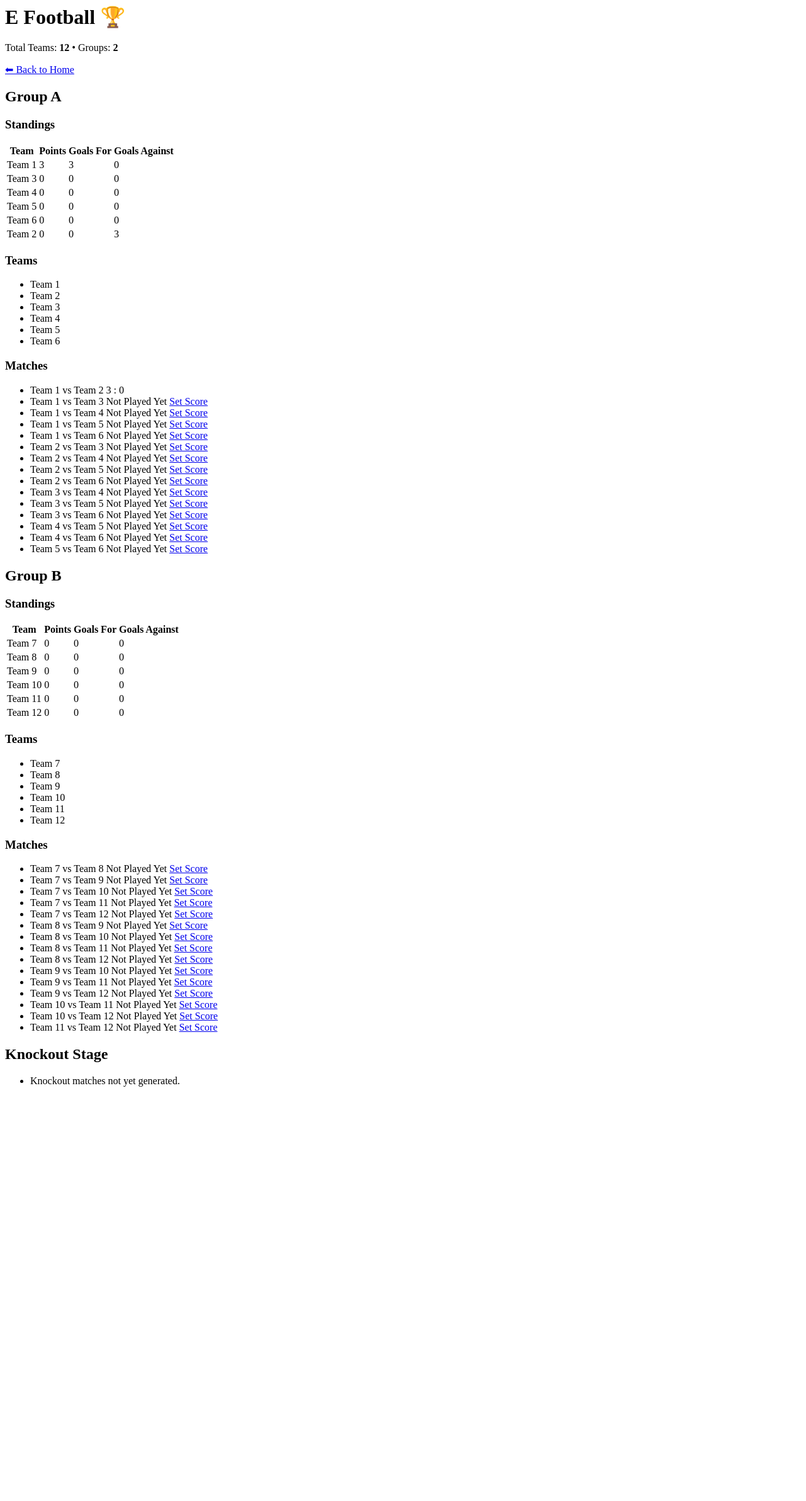
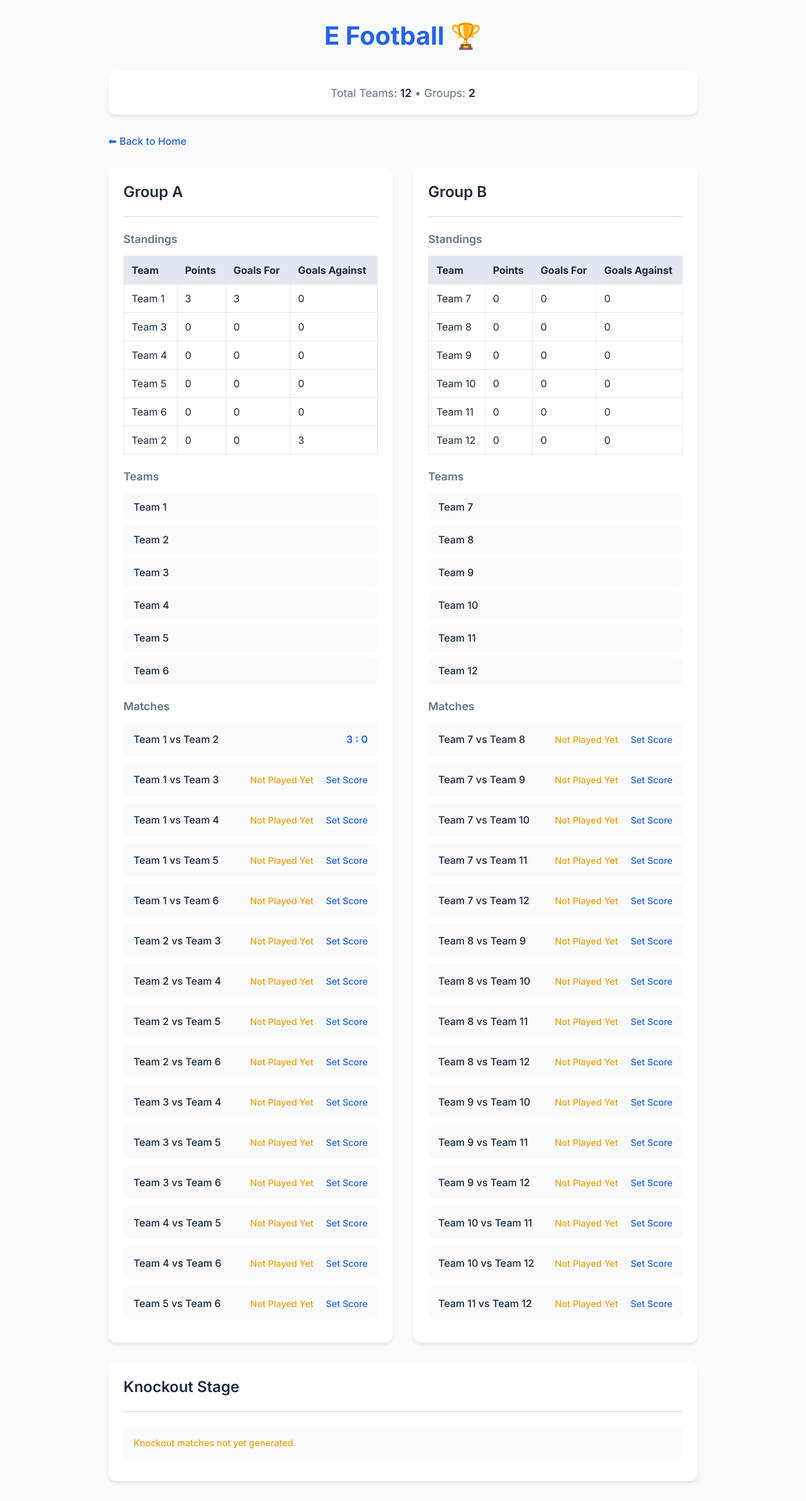
Before and after one commit to RkTushar/Tournamento----using-python, a Django app: page /tournament/1/ in a window 1280 px wide. Shown: the whole page at 63% size. Before the commit the page ends 1726 px from the top, so only its background shows below. Run offline with Django 5.2, Linux system fonts and the light colour scheme; data comes from the database, SQL or seed files in the repository.

Commit message:
Update tournament_detail.html

```diff
--- a/tournamento/core/templates/core/tournament_detail.html
+++ b/tournamento/core/templates/core/tournament_detail.html
@@ -1,5 +1,179 @@
-<!-- Keep your existing <head> section unchanged -->
-<!-- START OF <body> SECTION -->
+<!DOCTYPE html>
+<html lang="en">
+<head>
+    <meta charset="UTF-8" />
+    <meta name="viewport" content="width=device-width,initial-scale=1" />
+    <title>{{ tournament.name }} | Tournament Details</title>
+    <link href="https://fonts.googleapis.com/css2?family=Inter:wght@400;500;600;700&display=swap" rel="stylesheet">
+    <style>
+        :root {
+            --primary: #2563eb;
+            --primary-dark: #1d4ed8;
+            --secondary: #64748b;
+            --background: #f8fafc;
+            --surface: #ffffff;
+            --text: #1e293b;
+            --border: #e2e8f0;
+            --success: #22c55e;
+            --warning: #f59e0b;
+        }
+        * {
+            margin: 0;
+            padding: 0;
+            box-sizing: border-box;
+        }
+        body {
+            font-family: 'Inter', sans-serif;
+            background-color: var(--background);
+            color: var(--text);
+            padding: 2rem;
+            max-width: 1000px;
+            margin: 0 auto;
+        }
+        .header {
+            text-align: center;
+            margin-bottom: 2rem;
+        }
+        h1 {
+            font-size: 2.5rem;
+            color: var(--primary);
+            margin-bottom: 1rem;
+            font-weight: 700;
+        }
+        .tournament-info {
+            background: var(--surface);
+            padding: 1.5rem;
+            border-radius: 12px;
+            margin-bottom: 2rem;
+            box-shadow: 0 4px 6px -1px rgb(0 0 0 / 0.1);
+            text-align: center;
+        }
+        .tournament-info p {
+            color: var(--secondary);
+            font-size: 1.1rem;
+        }
+        .tournament-info strong {
+            color: var(--text);
+            font-weight: 600;
+        }
+        .groups-container {
+            display: grid;
+            grid-template-columns: repeat(auto-fit, minmax(300px, 1fr));
+            gap: 2rem;
+            margin-bottom: 2rem;
+        }
+        .group-card {
+            background: var(--surface);
+            border-radius: 12px;
+            padding: 1.5rem;
+            box-shadow: 0 4px 6px -1px rgb(0 0 0 / 0.1);
+        }
+        .group-header {
+            margin-bottom: 1.5rem;
+            padding-bottom: 1rem;
+            border-bottom: 2px solid var(--border);
+        }
+        h2 {
+            color: var(--text);
+            font-size: 1.5rem;
+            font-weight: 600;
+            margin-bottom: 0.5rem;
+        }
+        h3 {
+            color: var(--secondary);
+            font-size: 1.1rem;
+            font-weight: 600;
+            margin: 1.5rem 0 1rem;
+        }
+        .teams-list, .matches-list, .standings-list {
+            list-style: none;
+        }
+        .team-item {
+            background: var(--background);
+            padding: 0.75rem 1rem;
+            border-radius: 8px;
+            margin-bottom: 0.5rem;
+            font-weight: 500;
+        }
+        .match-item {
+            background: var(--background);
+            padding: 1rem;
+            border-radius: 8px;
+            margin-bottom: 0.75rem;
+            display: flex;
+            justify-content: space-between;
+            align-items: center;
+        }
+        .match-teams {
+            font-weight: 500;
+        }
+        .match-score {
+            font-weight: 600;
+            color: var(--primary);
+        }
+        .match-not-played {
+            color: var(--warning);
+            font-size: 0.9rem;
+            font-weight: 500;
+        }
+        .set-score {
+            color: var(--primary);
+            font-weight: 500;
+            text-decoration: none;
+            margin-left: 1rem;
+        }
+        .set-score:hover {
+            color: var(--primary-dark);
+            text-decoration: underline;
+        }
+        .back-link {
+            display: inline-flex;
+            align-items: center;
+            gap: 0.5rem;
+            color: var(--primary);
+            text-decoration: none;
+            font-weight: 500;
+            transition: color 0.2s ease;
+            margin-bottom: 2rem;
+        }
+        .back-link:hover {
+            color: var(--primary-dark);
+            text-decoration: none;
+        }
+        table {
+            width: 100%;
+            border-collapse: collapse;
+            margin-bottom: 1.5rem;
+        }
+        th, td {
+            padding: 0.75rem;
+            border: 1px solid var(--border);
+            text-align: left;
+        }
+        th {
+            background: var(--border);
+            color: var(--text);
+        }
+        .winner-announcement {
+            margin-top: 2rem;
+            padding: 1rem 1.5rem;
+            background: var(--success);
+            color: white;
+            border-radius: 10px;
+            font-size: 1.2rem;
+            font-weight: 600;
+            text-align: center;
+        }
+        @media (max-width: 640px) {
+            body {
+                padding: 1rem;
+            }
+            .groups-container {
+                grid-template-columns: 1fr;
+            }
+        }
+    </style>
+</head>
 <body>
     <div class="header">
         <h1>{{ tournament.name }} 🏆</h1>
@@ -81,7 +255,7 @@
         {% endfor %}
     </div>
 
-        <!-- Knockout Stage Section -->
+    <!-- Knockout Stage -->
     <div class="group-card">
         <div class="group-header">
             <h2>Knockout Stage</h2>
@@ -110,5 +284,11 @@
             {% endfor %}
         </ul>
     </div>
+
+    {% if winner %}
+        <div class="winner-announcement">
+            🥇 <strong>{{ winner.name }}</strong> is the Tournament Winner!
+        </div>
+    {% endif %}
 </body>
 </html>
```
Lines whose indentation alone changed are shown as unchanged.
